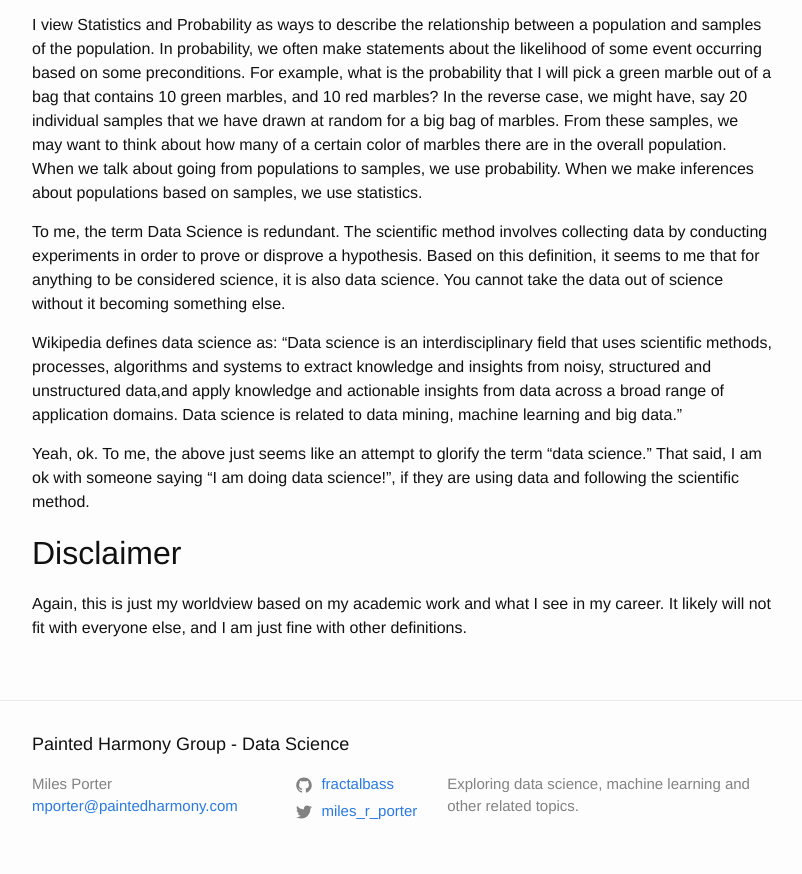
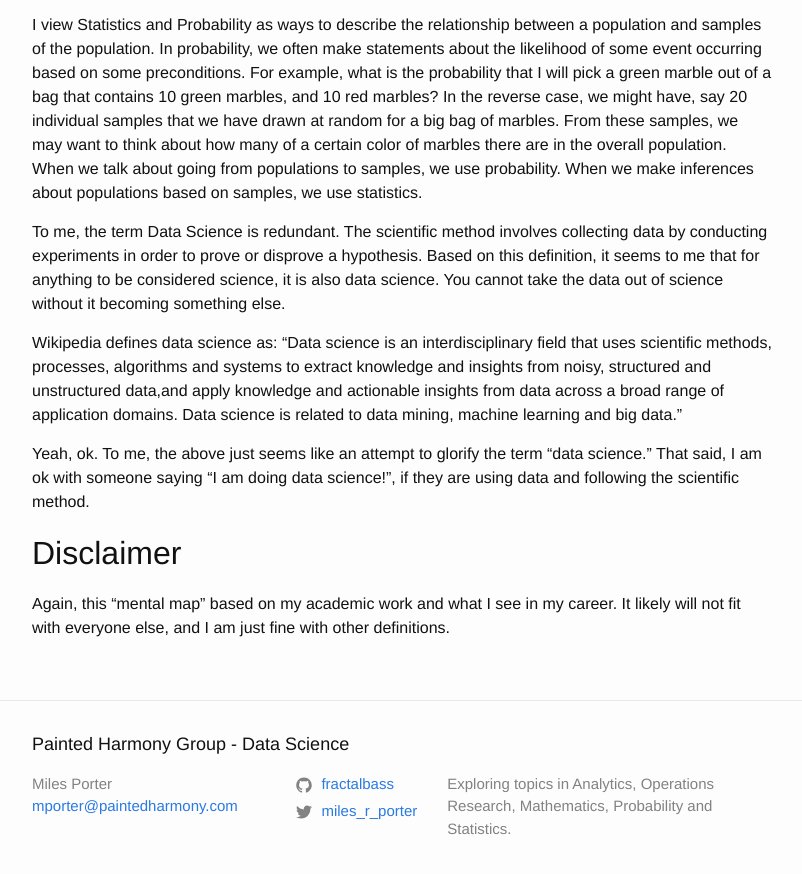
Before and after one commit to fractalbass/data_science, a Jekyll site: the page built from _posts/2022-02-12-data_science_35.markdown, in a window 1280 px wide and 900 px high, scrolled down 1136 px. Shown: the top 874 px of the window, without its empty margins (238-1040 px from the left). Built offline with Jekyll 4.4.1, drawn with Linux system fonts in a browser that asks for light colours.

Commit message:
Didn't save.

```diff
--- a/_config.yml
+++ b/_config.yml
@@ -1,7 +1,7 @@
 title: Painted Harmony Group - Data Science
 author: Miles Porter
 email: mporter@paintedharmony.com
-description: Exploring data science, machine learning and other related topics.
+description: Exploring topics in Analytics, Operations Research, Mathematics, Probability and Statistics.
 
 twitter_username: miles_r_porter
 github_username:  fractalbass
--- a/_posts/2022-02-12-data_science_35.markdown
+++ b/_posts/2022-02-12-data_science_35.markdown
@@ -42,4 +42,4 @@ Yeah, ok.  To me, the above just seems like an attempt to glorify the term "data
 
 ## Disclaimer
 
-Again, this is just my worldview based on my academic work and what I see in my career.  It likely will not fit with everyone else, and I am just fine with other definitions.
+Again, this "mental map" based on my academic work and what I see in my career.  It likely will not fit with everyone else, and I am just fine with other definitions.
```
Also changed, not shown: _includes/head.html (+1 -8 lines).
